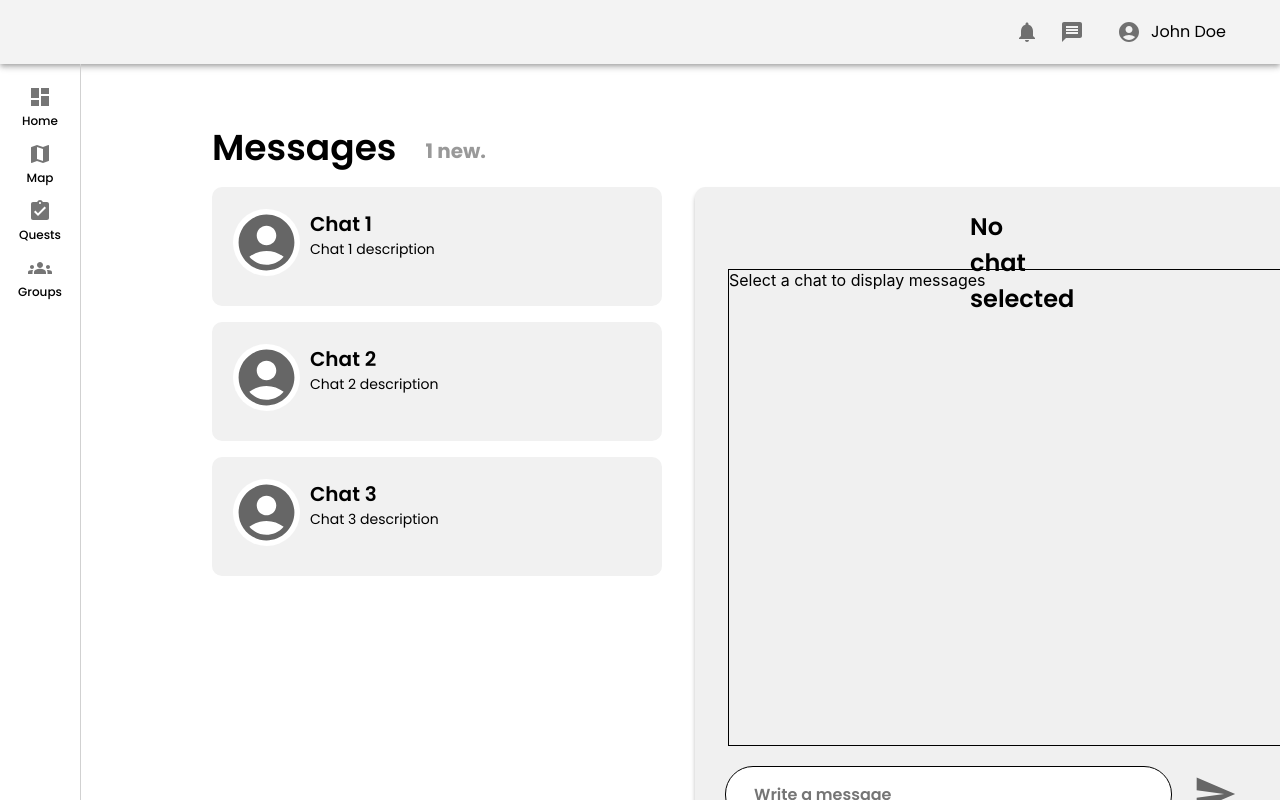
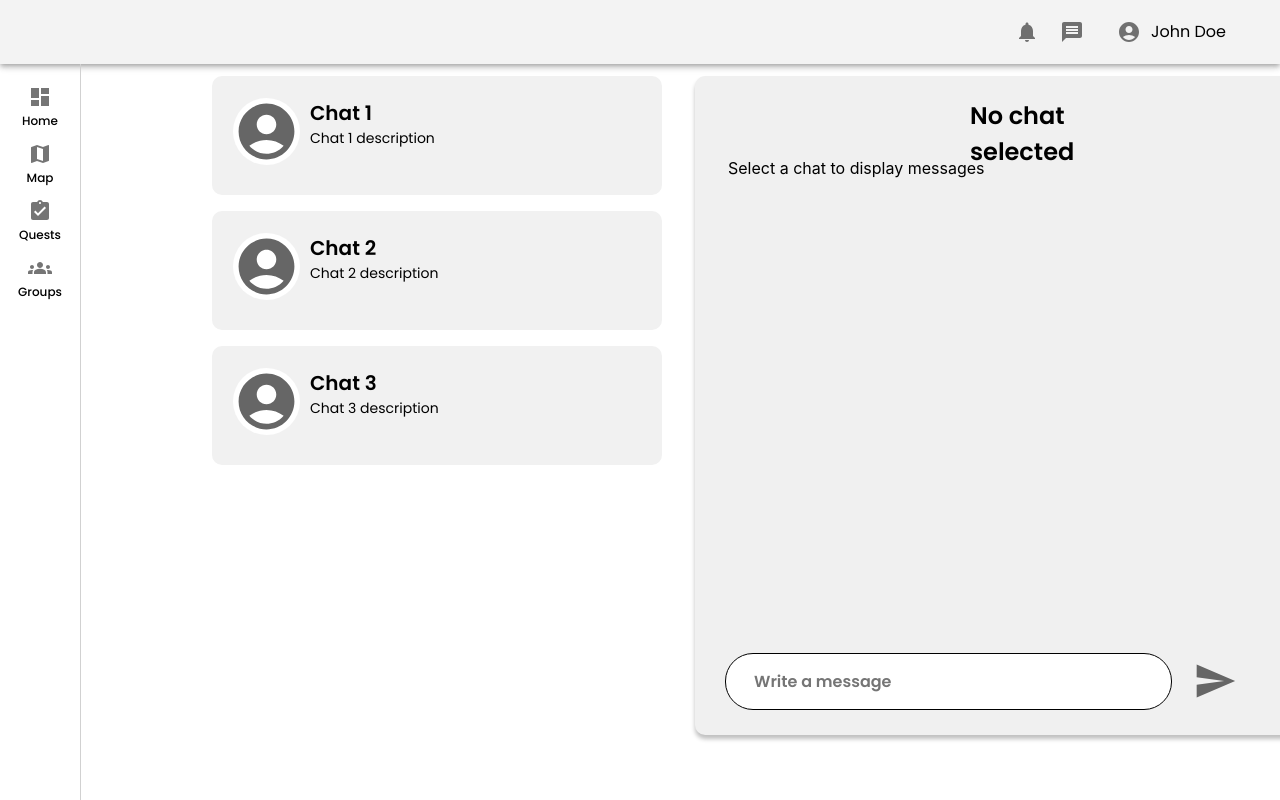
Before and after one commit to sandeep-bh-dev/Coquest-WebApp, a React (Create React App) app in the folder frontend/: page /message in a window 1280 px wide. Shown: the top 800 px of the page. Built offline with nearby package versions, Linux system fonts and the light colour scheme.

Commit message:
updated the chat display

```diff
--- a/frontend/src/pages/Message/Message.tsx
+++ b/frontend/src/pages/Message/Message.tsx
@@ -25,72 +25,97 @@ const mockMessages = [
 		description: "Chat 3 description",
 	},
 ];
-const mockMessageContents = [
-	[
+
+const mockMessageContents: Record<string, any[]> = {
+	chatID1: [
 		{
 			sentFrom: "zeeshanID",
-			message: "my first message",
+			message: "Hello, how are you?",
 			time: "3/24/2023, 7:32:31 PM",
-			unreadBy: {
-				zeeshanID: 0,
-				zeeshanID1: 1,
+			unreadBy: ["zeeshanID1"],
 		},
-		},
-		// ... more messages for chatID1 ...
 	],
-	[
+	chatID2: [
 		{
-			sentFrom: "zeeshanID",
-			message: "my 2nd message",
-			time: "3/24/2023, 7:37:51 PM",
-			unreadBy: {
-				zeeshanID: 1,
-				zeeshanID1: 0,
-			},
-		},
-		// ... more messages for chatID2 ...
-		{
-			sentFrom: "zeeshanID",
-			message: "my 2nd message",
-			time: "3/24/2023, 7:37:51 PM",
-			unreadBy: {
-				zeeshanID: 1,
-				zeeshanID1: 0,
-			},
+			sentFrom: "zeeshanID1",
+			message: "Good morning!",
+			time: "3/24/2023, 7:37:51 AM",
+			unreadBy: ["zeeshanID"],
 		},
 		{
 			sentFrom: "zeeshanID",
-			message: "my 2nd message",
-			time: "3/24/2023, 7:37:51 PM",
-			unreadBy: {
-				zeeshanID: 0,
-				zeeshanID1: 1,
+			message: "Good morning to you too!",
+			time: "3/24/2023, 7:45:23 AM",
+			unreadBy: ["zeeshanID1"],
 		},
-		},
-		// ... more messages for chatID2 ...
 	],
-	[
+	chatID3: [
 		{
 			sentFrom: "zeeshanID",
-			message: "my 3rd message",
-			time: "3/24/2023, 7:37:51 PM",
-			unreadBy: {
-				zeeshanID: 1,
-				zeeshanID1: 1,
+			message: "Did you see the latest news?",
+			time: "3/24/2023, 12:10:16 PM",
+			unreadBy: ["zeeshanID", "zeeshanID1"],
 		},
+		{
+			sentFrom: "zeeshanID1",
+			message: "Yes, it's quite surprising!",
+			time: "3/24/2023, 12:15:48 PM",
+			unreadBy: ["zeeshanID"],
 		},
 		{
 			sentFrom: "zeeshanID",
-			message: "my 3rd message",
-			time: "3/24/2023, 7:37:51 PM",
-			unreadBy: {
-				zeeshanID: 0,
-				zeeshanID1: 1,
+			message:
+				"Did you see the latest news?Did you see the latest news?Did you see the latest news?Did you see the latest news?Did you see the latest news?",
+			time: "3/24/2023, 12:10:16 PM",
+			unreadBy: ["zeeshanID", "zeeshanID1"],
 		},
+		{
+			sentFrom: "zeeshanID1",
+			message: "Yes, it's quite surprising!",
+			time: "3/24/2023, 12:15:48 PM",
+			unreadBy: ["zeeshanID"],
+		},
+		{
+			sentFrom: "zeeshanID",
+			message:
+				"Did you see the latest news?Did you see the latest news?Did you see the latest news?Did you see the latest news?Did you see the latest news?",
+			time: "3/24/2023, 12:10:16 PM",
+			unreadBy: ["zeeshanID", "zeeshanID1"],
+		},
+		{
+			sentFrom: "zeeshanID1",
+			message: "Yes, it's quite surprising!",
+			time: "3/24/2023, 12:15:48 PM",
+			unreadBy: ["zeeshanID"],
+		},
+		{
+			sentFrom: "zeeshanID",
+			message:
+				"Did you see the latest news?Did you see the latest news?Did you see the latest news?Did you see the latest news?Did you see the latest news?",
+			time: "3/24/2023, 12:10:16 PM",
+			unreadBy: ["zeeshanID", "zeeshanID1"],
+		},
+		{
+			sentFrom: "zeeshanID1",
+			message: "Yes, it's quite surprising!",
+			time: "3/24/2023, 12:15:48 PM",
+			unreadBy: ["zeeshanID"],
+		},
+		{
+			sentFrom: "zeeshanID",
+			message:
+				"Did you see the latest news?Did you see the latest news?Did you see the latest news?Did you see the latest news?Did you see the latest news?",
+			time: "3/24/2023, 12:10:16 PM",
+			unreadBy: ["zeeshanID", "zeeshanID1"],
+		},
+		{
+			sentFrom: "zeeshanID1",
+			message: "Yes, it's quite surprising!",
+			time: "3/24/2023, 12:15:48 PM",
+			unreadBy: ["zeeshanID"],
 		},
 	],
-	// ... more message content arrays for other chats ...
-];
+};
 
 const StyledIcon = styled(AccountCircleIcon)({
 	fontSize: 67,
@@ -140,23 +165,23 @@ interface MessageCardProps {
 	icon: React.ReactElement<typeof AccountCircleIcon>;
 	name: string;
 	message: string;
+	isUnread: boolean;
 	onClick: () => void;
 }
 
-const MessageCard = ({ icon, name, message, onClick }: MessageCardProps) => (
-	<div className="messages-container-cards" onClick={onClick}>
-		<div className="message-card-inner-div">
-			<div className="card-icon-div">{icon}</div>
-			<div className="card-content-wrapper">
-				<div className="card-name-div">{name}</div>
-				<div className="card-content-div">{message}</div>
-			</div>
-		</div>
-	</div>
-);
-
-const SelectedMessageCard = ({ icon, name, message }: MessageCardProps) => (
-	<div className="selected-messages-container-cards">
+const MessageCard = ({
+	icon,
+	name,
+	message,
+	isUnread,
+	onClick,
+}: MessageCardProps) => (
+	<div
+		className={`messages-container-cards${
+			isUnread ? " unread-messages-container-cards" : ""
+		}`}
+		onClick={onClick}
+	>
 		<div className="message-card-inner-div">
 			<div className="card-icon-div">{icon}</div>
 			<div className="card-content-wrapper">
@@ -168,75 +193,80 @@ const SelectedMessageCard = ({ icon, name, message }: MessageCardProps) => (
 );
 
 const Message = () => {
-	const [selectedChat, setSelectedChat] = useState<number | null>(null);
+	const [selectedChat, setSelectedChat] = useState<
+		null | typeof mockMessages[0]
+	>(null);
 
-	const handleChatSelection = (index: number) => {
-		setSelectedChat(index);
+	const handleChatSelection = (chat: typeof mockMessages[0]) => {
+		setSelectedChat(chat);
 	};
 
-	const messageCards = mockMessages.map((chat, index) => (
+	const currentUserID = "zeeshanID";
+
+	const messageCards = mockMessages.map((chat) => {
+		const isUnread = mockMessageContents[chat.id].some((message) =>
+			message.unreadBy.includes(currentUserID)
+		);
+
+		return (
 			<MessageCard
-			key={index}
+				key={chat.id}
 				icon={<StyledIcon />}
 				name={chat.name}
 				message={chat.description}
-			onClick={() => handleChatSelection(index)}
+				isUnread={isUnread}
+				onClick={() => handleChatSelection(chat)}
 			/>
-	));
+		);
+	});
+
 	const renderMessages = () => {
 		if (selectedChat !== null) {
-			return mockMessageContents[selectedChat].map((message, index) => (
+			return mockMessageContents[selectedChat.id].map(
+				(message, index) => (
 					<div
 						key={index}
 						className={`chat-content-container-${
-						message.sentFrom === "zeeshanID"
+							message.sentFrom === currentUserID
 								? "from-this-user"
 								: "from-other-user"
 						}`}
-					style={{ border: "1px solid black" }}
 					>
 						<div className="message-icon-div">
 							<StyledMessageIcon />
 						</div>
 						<div
 							className={`chat-message-content-${
-							message.sentFrom === "zeeshanID"
+								message.sentFrom === currentUserID
 									? "from-this-user"
 									: "from-other-user"
 							}`}
-						style={{ border: "1px solid black" }}
 						>
 							<div className="chat-message-content-inner">
 								{message.message}
 							</div>
 						</div>
 					</div>
-			));
+				)
+			);
 		}
 		return <div>Select a chat to display messages</div>;
 	};
 
 	return (
 		<div>
-			<div className="title-container">
-				<h1 className="messages-title">Messages</h1>
-				<MessagesNumber number={1} />
-			</div>
-
+			{/* ... */}
 			<div className="messages-container">
 				<div className="messages-container-left">{messageCards}</div>
 				<div className="messages-container-right">
 					<div className="chat-name-div">
 						{selectedChat !== null
-							? mockMessages[selectedChat].name
+							? mockMessages.find(
+									(chat) => chat.id === selectedChat.id
+							  )?.name
 							: "No chat selected"}
 					</div>
-					<div
-						className="chat-container"
-						style={{ border: "1px solid black" }}
-					>
-						{renderMessages()}
-					</div>
+					<div className="chat-container">{renderMessages()}</div>
 					<div className="chat-input-div">
 						<InputField />
 						<SentButton />
--- a/frontend/src/pages/Message/style.css
+++ b/frontend/src/pages/Message/style.css
@@ -44,8 +44,8 @@
 	width: 450px;
 	height: 929px;
 }
-.selected-messages-container-cards {
-	width: 450px;
+.unread-messages-container-cards {
+	width: 1137px;
 	height: 119px;
 
 	background: #d9d9d9;
@@ -103,7 +103,7 @@
 	background-color: #f0f0f0;
 }
 .chat-name-div {
-	width: 74px;
+	width: 200px;
 	height: 36px;
 	margin-left: 275px;
 	margin-top: 22px;
@@ -124,49 +124,55 @@
 	margin-top: 24px;
 	width: 558px;
 	height: 475px;
+	overflow-y: auto;
+	max-height: 475px;
 }
 .chat-content-container-from-this-user {
-	width: 488px;
-	height: 192px;
+	display: flex;
+	flex-direction: row-reverse;
+	align-items: flex-start;
+	margin-right: 20px;
+	margin-top: 15px;
+	margin-bottom: 15px;
+}
+
+.chat-content-container-from-other-user {
+	display: flex;
+	align-items: flex-start;
 	margin-left: 34px;
-	margin-top: 26px;
-	display: flex;
-}
-.chat-content-container-from-other-user {
-	width: 488px;
-	height: 192px;
-	margin-left: 34px;
-	margin-top: 26px;
-	display: flex;
+	margin-top: 15px;
+	margin-bottom: 15px;
 }
 .message-icon-div {
 	width: 48px;
 	height: 48px;
 	background: #ffffff;
 	border-radius: 100%;
+	display: flex;
 	align-items: center;
 	justify-content: center;
-	margin-top: 13px;
+	margin-right: 8px;
 }
 .chat-message-content-from-other-user {
-	width: 432px;
-	height: 191px;
+	display: inline-block;
+	width: auto;
+	max-width: 60%;
 	border-radius: 16px;
 	background-color: #da9eff;
 	margin-left: 26px;
 }
 .chat-message-content-from-this-user {
-	width: 432px;
-	height: 191px;
+	display: inline-block;
+	width: auto;
+	max-width: 60%;
 	border-radius: 16px;
 	background-color: #86b7ff;
 	margin-right: 26px;
 }
 .chat-message-content-inner {
-	margin-left: 44px;
-	margin-right: 26px;
-	margin-top: 25px;
-	margin-bottom: 23px;
+	display: inline-block;
+	width: auto;
+	padding: 8px 16px;
 }
 .chat-input-div {
 	display: flex;
```
Lines whose indentation alone changed are shown as unchanged.
